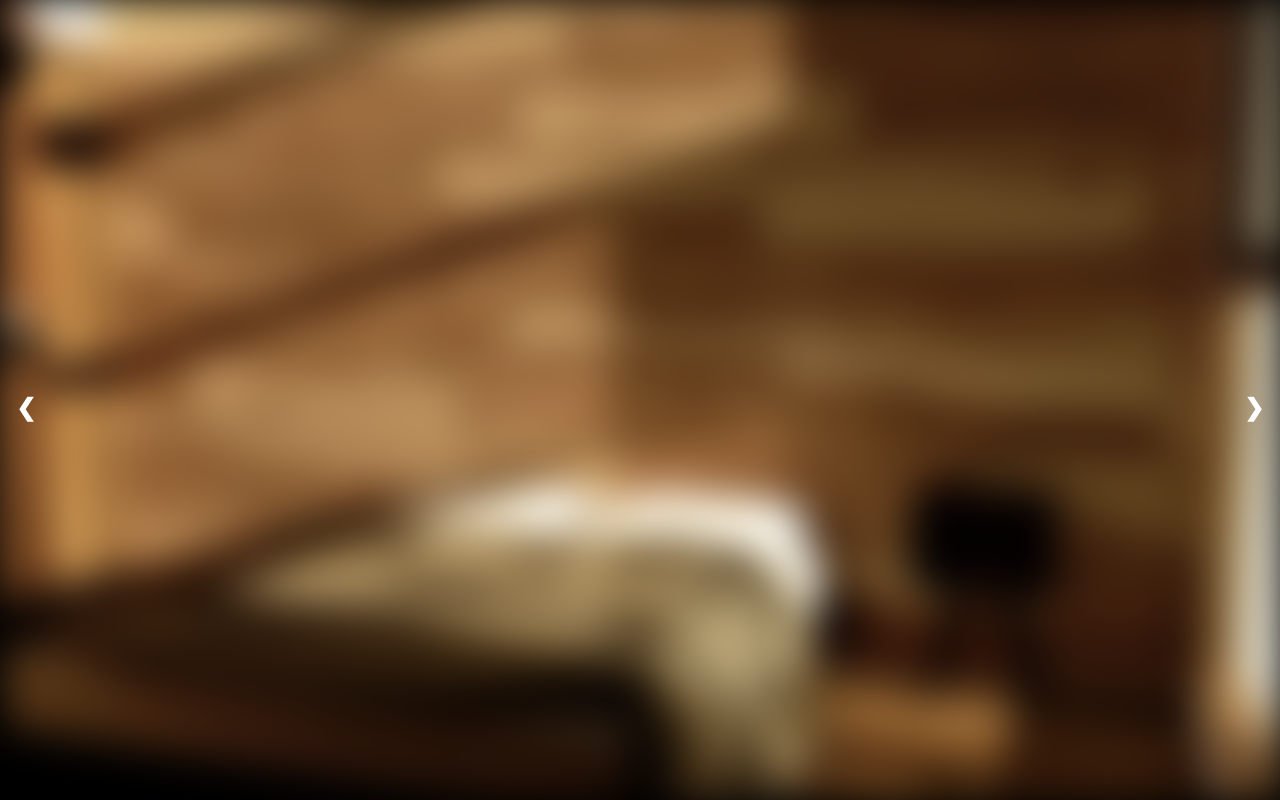
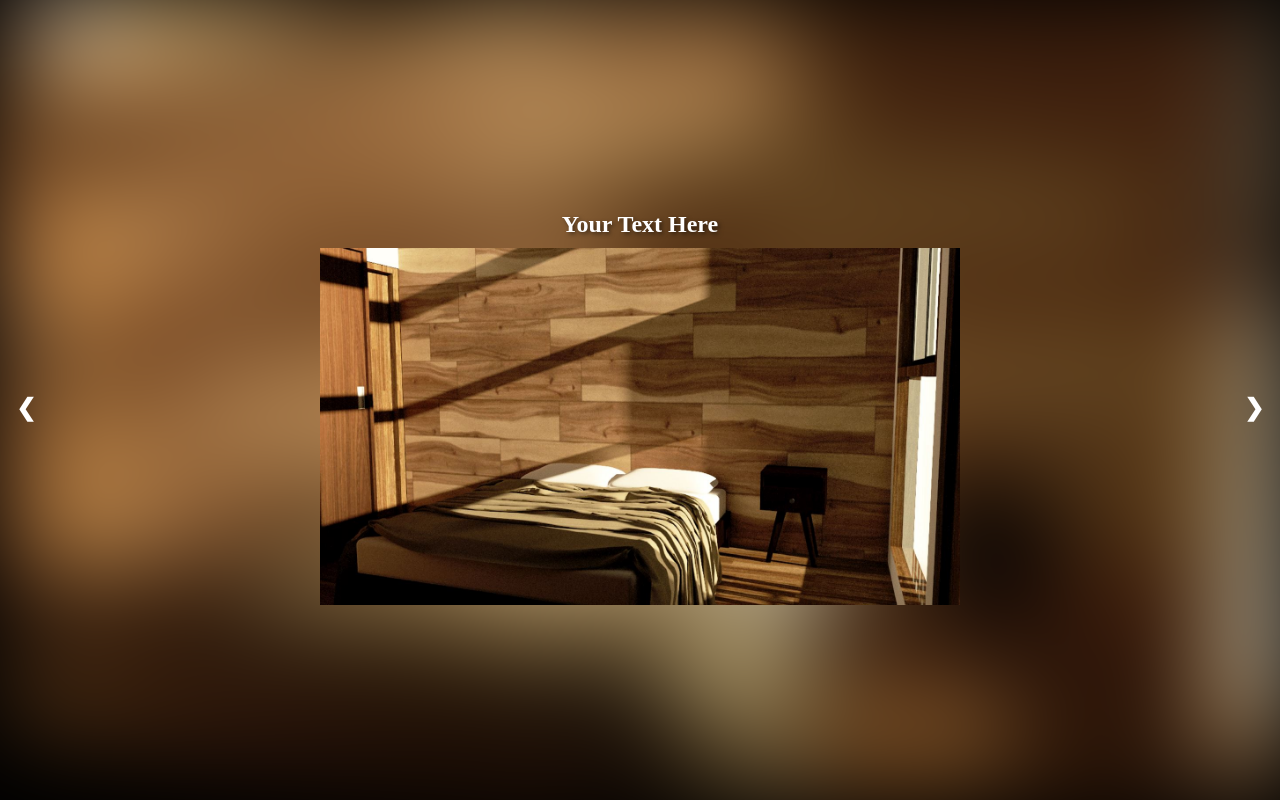
Before and after one commit to rigelle-cruz/gallery, a plain HTML site: page gallery.html in a window 1280 px wide. Drawn offline with Linux system fonts and the light colour scheme.

Commit message:
adjusted width of image

```diff
--- a/gallery.css
+++ b/gallery.css
@@ -16,7 +16,6 @@ body, html {
   text-align: center;
   width: 100%;
   height: 100%;
-  filter: blur(20px);
 }
 
 .slide img {
@@ -25,6 +24,42 @@ body, html {
   object-fit: cover;
 }
 
+.image-container {
+  position: relative;
+  width: 100%;
+  height: 100%;
+}
+
+.blur-image {
+  width: 100%;
+  height: 100%;
+  filter: blur(50px); /* Adjust the blur intensity as needed */
+}
+
+.overlay-content {
+  position: absolute;
+  top: 0;
+  left: 0;
+  width: 100%;
+  height: 100%;
+  display: flex;
+  flex-direction: column;
+  justify-content: center;
+  align-items: center;
+  text-align: center;
+}
+
+.overlay-content h1 {
+  font-size: 24px;
+  color: #fff;
+  text-shadow: 2px 2px 4px rgba(0, 0, 0, 0.5); /* Add text shadow for better readability */
+  margin-bottom: 10px;
+}
+
+.overlay-content img {
+  width: 50%;
+  height: auto;
+}
 
 /* Previous and Next buttons */
 .prev, .next {
--- a/gallery.html
+++ b/gallery.html
@@ -8,17 +8,38 @@
 </head>
 <body>
     <div class="slideshow-container">
-        <div class="slide fade">
-            <img src="images/archi/render1.jpg" alt="Slide 1">
-            <div class="caption">Slide 1 Caption</div>
+        <div class="slide">
+          <div class="image-container">
+            <div class="blur-image">
+                <img src="images/archi/render1.jpg" alt="Blurred Background">
+            </div>
+            <div class="overlay-content">
+                <h1>Your Text Here</h1>
+                <img src="images/archi/render1.jpg" alt="Overlay Image">
+            </div>
+          </div>
         </div>
-        <div class="slide fade">
-            <img src="images/archi/render2.jpg" alt="Slide 2">
-            <div class="caption">Slide 2 Caption</div>
+        <div class="slide">
+          <div class="image-container">
+            <div class="blur-image">
+                <img src="images/archi/render2.jpg" alt="Blurred Background">
+            </div>
+            <div class="overlay-content">
+                <h1>Your Text Here</h1>
+                <img src="images/archi/render2.jpg" alt="Overlay Image">
+            </div>
+          </div>
         </div>
-        <div class="slide fade">
-            <img src="images/archi/render3.jpg" alt="Slide 3">
-            <div class="caption">Slide 3 Caption</div>
+        <div class="slide">
+          <div class="image-container">
+            <div class="blur-image">
+                <img src="images/archi/render3.jpg" alt="Blurred Background">
+            </div>
+            <div class="overlay-content">
+                <h1>Your Text Here</h1>
+                <img src="images/archi/render3.jpg" alt="Overlay Image">
+            </div>
+          </div>
         </div>
         <a class="prev" onclick="plusSlides(-1)">&#10094;</a>
         <a class="next" onclick="plusSlides(1)">&#10095;</a>
```
